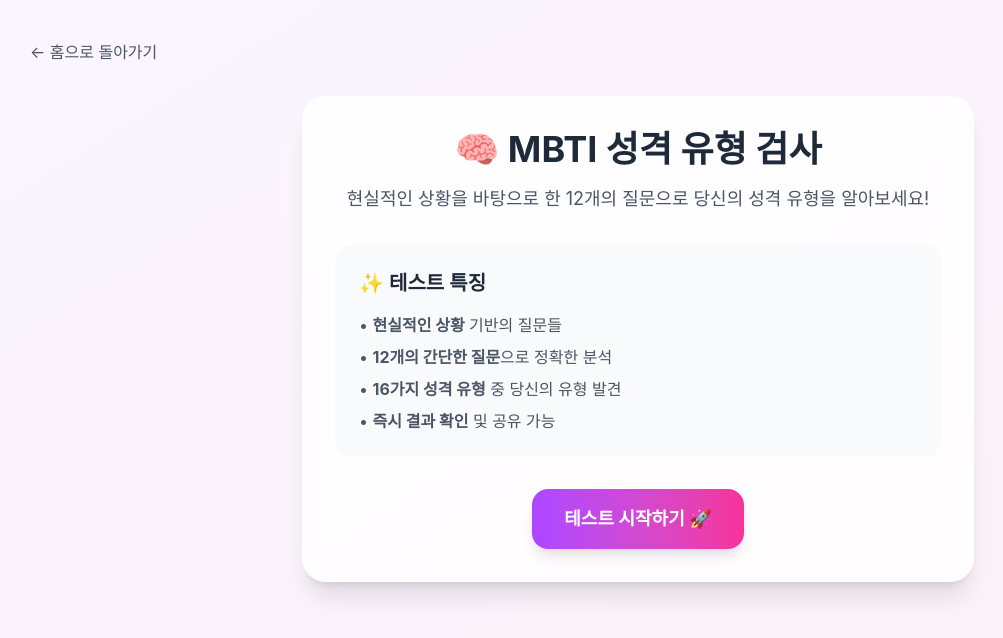
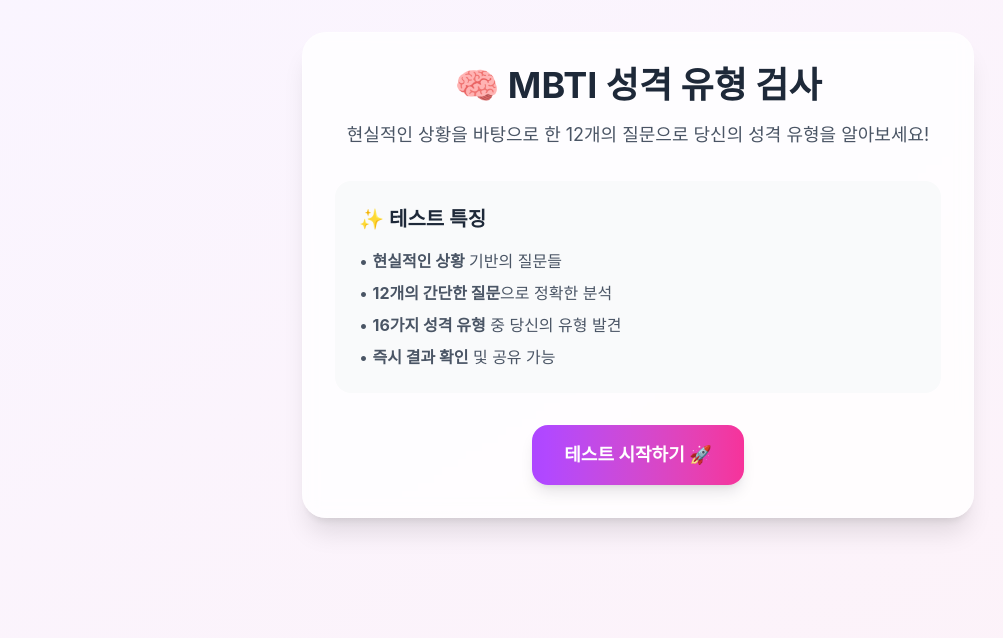
Before and after one commit to als8921/vibe_coding, a Next.js app: page /mbti in a window 1280 px wide. Shown: the top 638 px of the page, without its empty margins (2-1005 px from the left). Built offline with nearby package versions, Linux system fonts and the light colour scheme.

Commit message:
chore: mbti 화면에서 홈으로 돌아가는 버튼 제거

```diff
--- a/src/features/mbti/pages/MBTIPage.tsx
+++ b/src/features/mbti/pages/MBTIPage.tsx
@@ -55,15 +55,6 @@
   return (
     <div className="min-h-screen bg-gradient-to-br from-purple-50 to-pink-50 dark:from-gray-900 dark:to-purple-900">
       <div className="container mx-auto px-4 py-8">
-        {/* 홈으로 돌아가기 버튼 */}
-        <div className="mb-6">
-          <button
-            onClick={() => router.push("/")}
-            className="inline-flex items-center px-4 py-2 text-gray-600 dark:text-gray-400 hover:text-gray-800 dark:hover:text-white transition-colors duration-200"
-          >
-            ← 홈으로 돌아가기
-          </button>
-        </div>
         {currentStep === "intro" && (
           <div className="max-w-2xl mx-auto text-center">
             <div className="bg-white/80 dark:bg-gray-800/80 backdrop-blur-sm rounded-3xl p-8 shadow-xl border border-white/20">
--- a/src/features/mbti/pages/MBTIResultPage.tsx
+++ b/src/features/mbti/pages/MBTIResultPage.tsx
@@ -78,15 +78,6 @@
   return (
     <div className="min-h-screen bg-gradient-to-br from-purple-50 to-pink-50 dark:from-gray-900 dark:to-purple-900">
       <div className="container mx-auto px-4 py-8">
-        {/* 홈으로 돌아가기 버튼 */}
-        <div className="mb-6">
-          <button
-            onClick={() => router.push("/")}
-            className="inline-flex items-center px-4 py-2 text-gray-600 dark:text-gray-400 hover:text-gray-800 dark:hover:text-white transition-colors duration-200"
-          >
-            ← 홈으로 돌아가기
-          </button>
-        </div>
         <ResultPage
           testData={testData}
           userAnswers={userAnswers}
```
